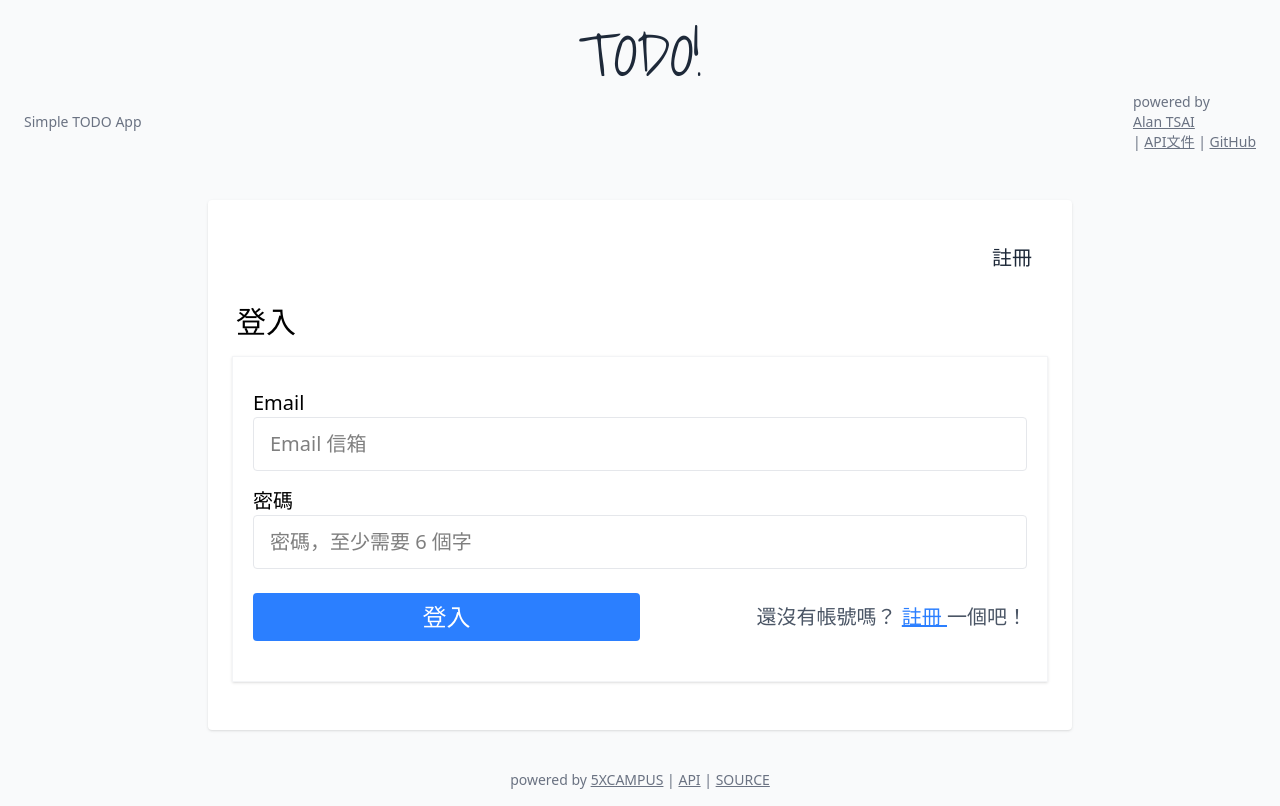
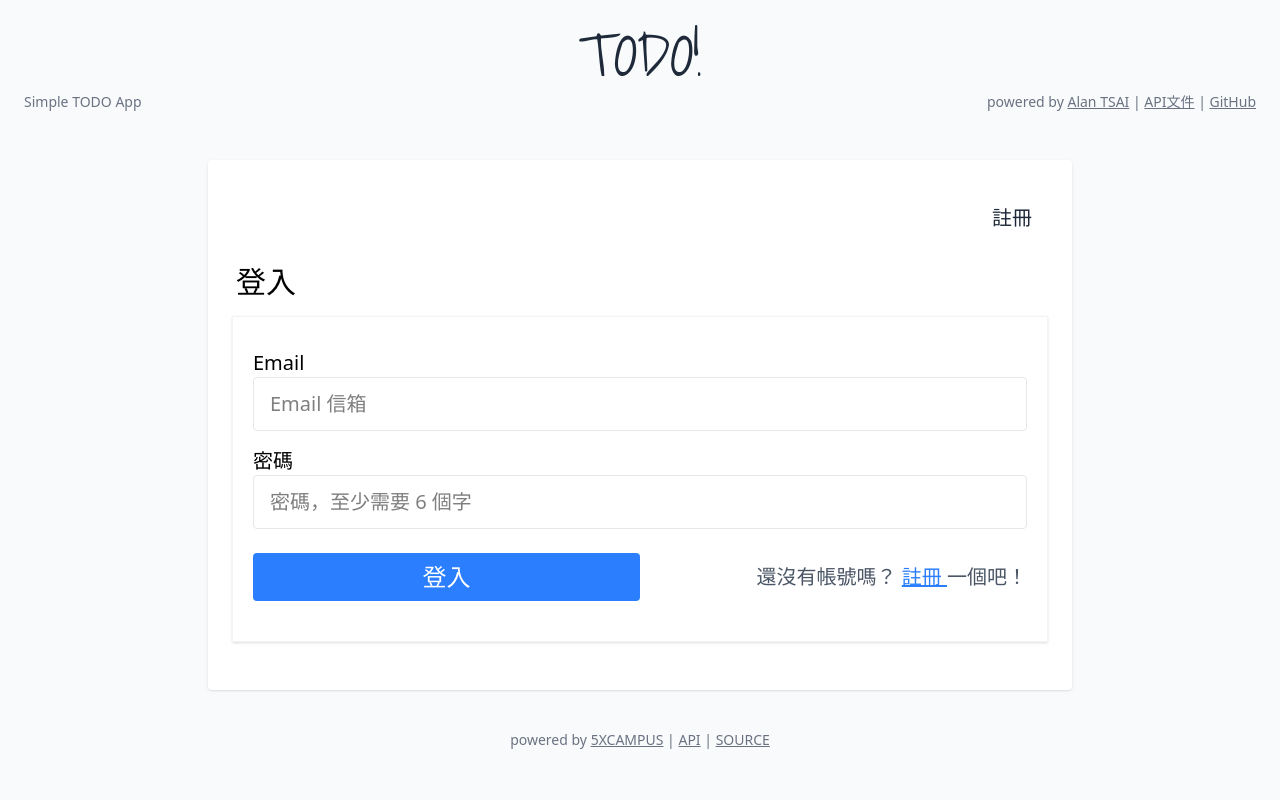
Before and after one commit to kirito489/toDoList-client-project, a Vue app: page /auth in a window 1280 px wide. Built offline with nearby package versions, Linux system fonts and the light colour scheme.

Commit message:
style: add inline display for author credit in header

```diff
--- a/src/App.vue
+++ b/src/App.vue
@@ -25,7 +25,7 @@ onMounted(() => {
         <p class="px-2 text-gray-500">Simple TODO App</p>
         <div class="hidden px-2 text-gray-500 sm:block">
           powered by
-          <p class="underline hover:text-rose-500"
+          <p class="underline hover:text-rose-500 author"
             >Alan TSAI</p
           >
           |
@@ -64,4 +64,8 @@ onMounted(() => {
 
 <style>
 @import url('https://fonts.googleapis.com/css2?family=Shadows+Into+Light&display=swap');
+
+.author {
+  display: inline;
+}
 </style>
```
